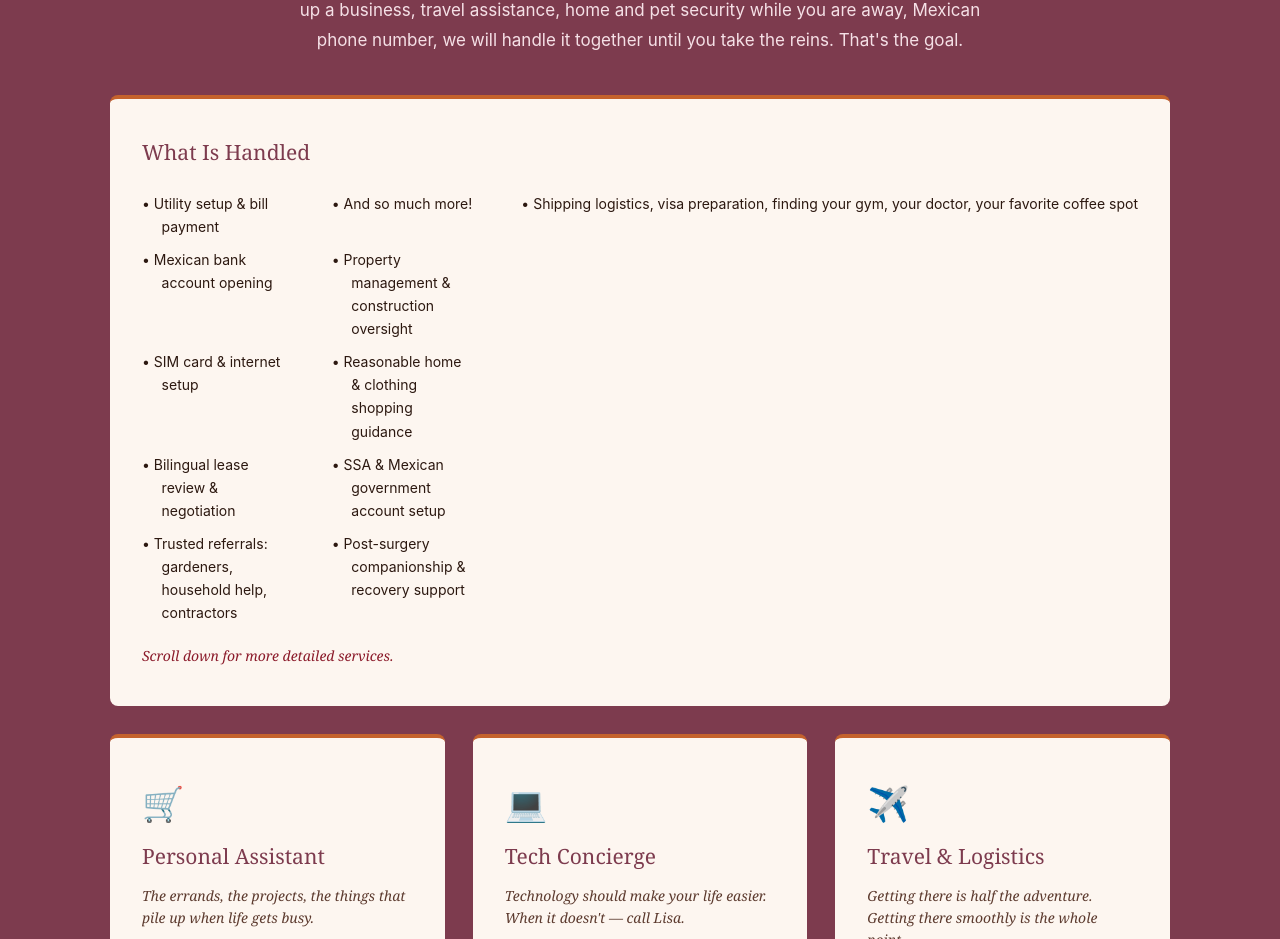
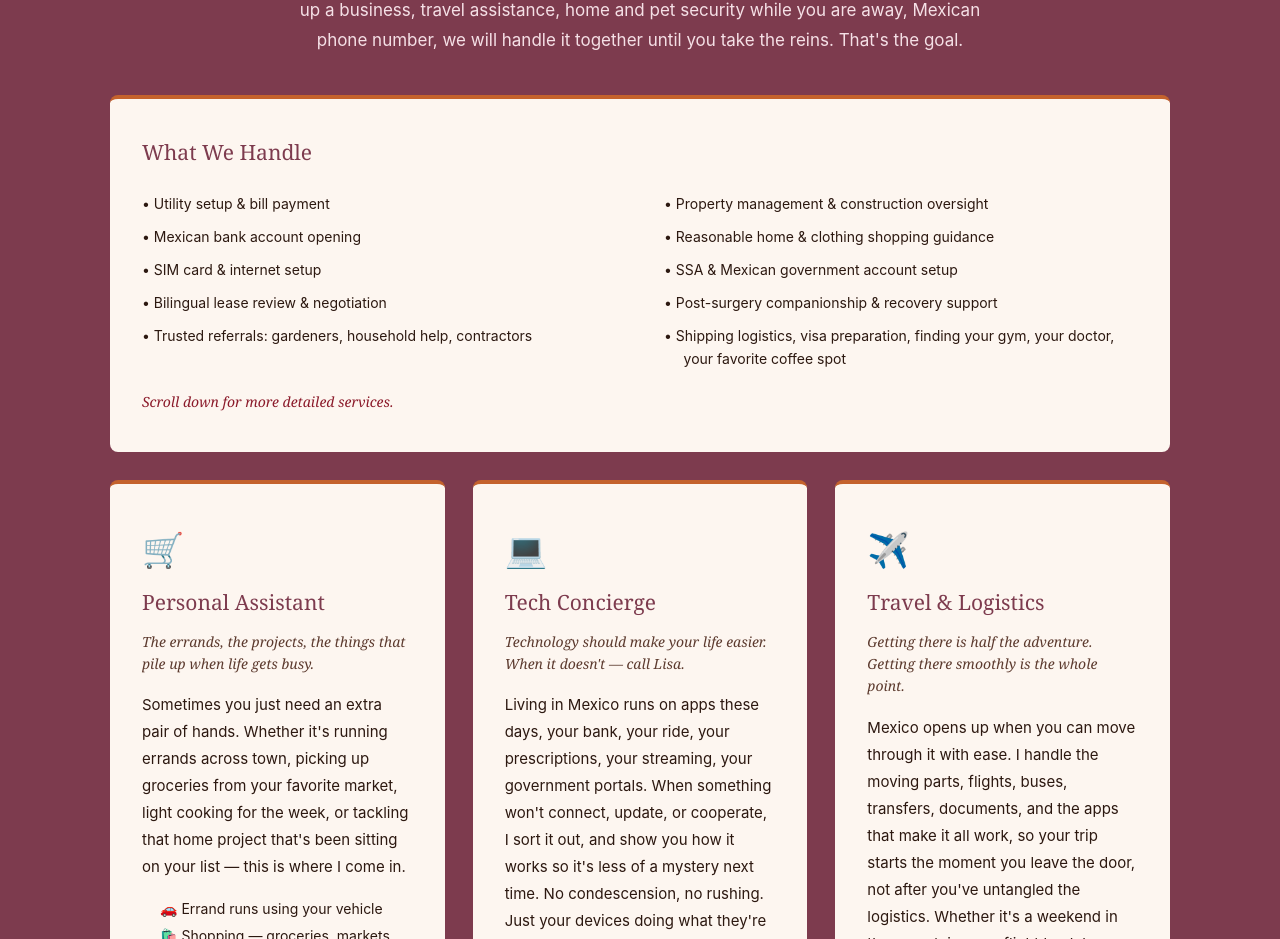
Before and after one commit to IntheknowMX/intheknowmx.com, a Next.js app: page / in a window 1280 px wide. Shown: the part 8756-9695 px from the top of the page. Built offline with nearby package versions, Linux system fonts and the light colour scheme.

Commit message:
Revert "Update What Is Handled heading and add closing bullet point"
This reverts commit 29da9d4a41eec0eea1c6703f0ee9389f13b959c3.

```diff
--- a/app/page.tsx
+++ b/app/page.tsx
@@ -563,16 +563,15 @@ export default function Home() {
 
           <div className="service-grid">
 
-            {/* What Is Handled — full-width */}
+            {/* What We Handle — full-width */}
             <div style={{ gridColumn: '1 / -1', backgroundColor: '#FDF6F0', padding: '40px 32px', borderRadius: '8px', borderTop: '4px solid #C4622D' }}>
-              <h3 style={{ fontSize: '21px', marginBottom: '20px', color: '#7D3B4E', fontFamily: "var(--font-playfair, 'Playfair Display', Georgia, serif)", lineHeight: '1.3' }}>What Is Handled</h3>
+              <h3 style={{ fontSize: '21px', marginBottom: '20px', color: '#7D3B4E', fontFamily: "var(--font-playfair, 'Playfair Display', Georgia, serif)", lineHeight: '1.3' }}>What We Handle</h3>
               <ul className="what-we-handle-list" style={{ fontSize: '14px', color: '#2C1810' }}>
                 <li>• Utility setup &amp; bill payment</li>
                 <li>• Mexican bank account opening</li>
                 <li>• SIM card &amp; internet setup</li>
                 <li>• Bilingual lease review &amp; negotiation</li>
                 <li>• Trusted referrals: gardeners, household help, contractors</li>
-                <li>• And so much more!</li>
                 <li>• Property management &amp; construction oversight</li>
                 <li>• Reasonable home &amp; clothing shopping guidance</li>
                 <li>• SSA &amp; Mexican government account setup</li>
```
